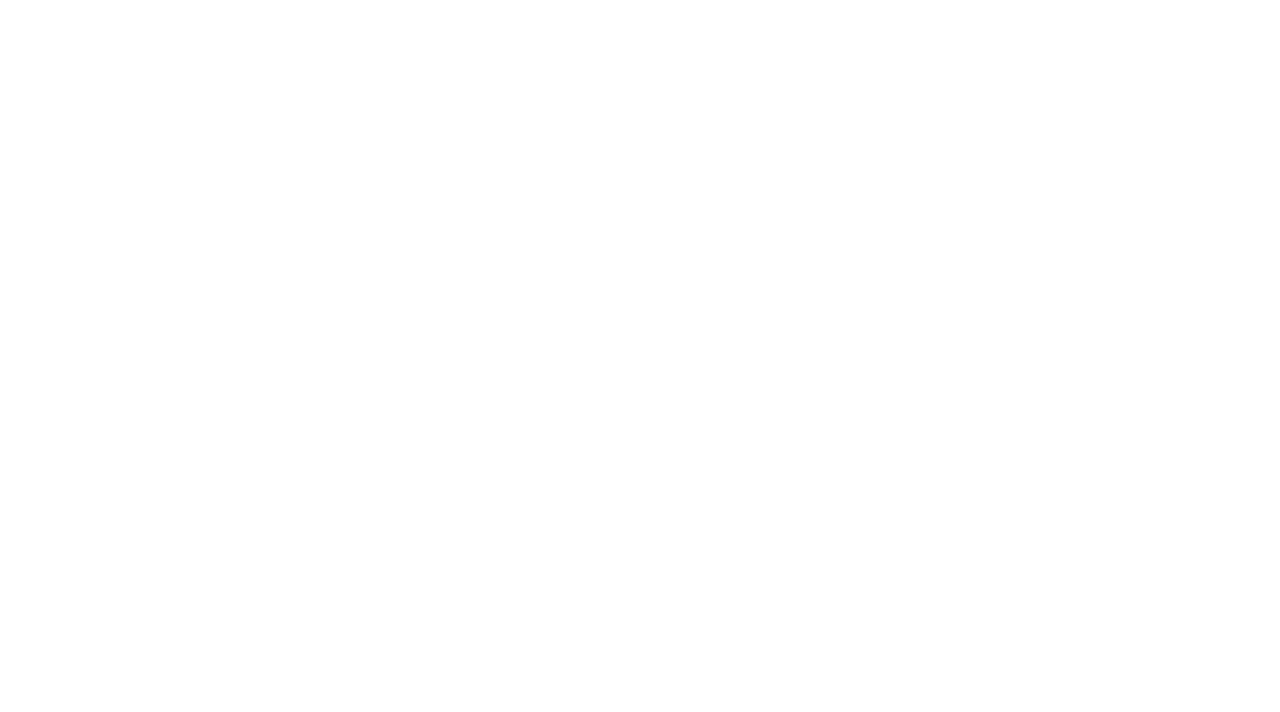
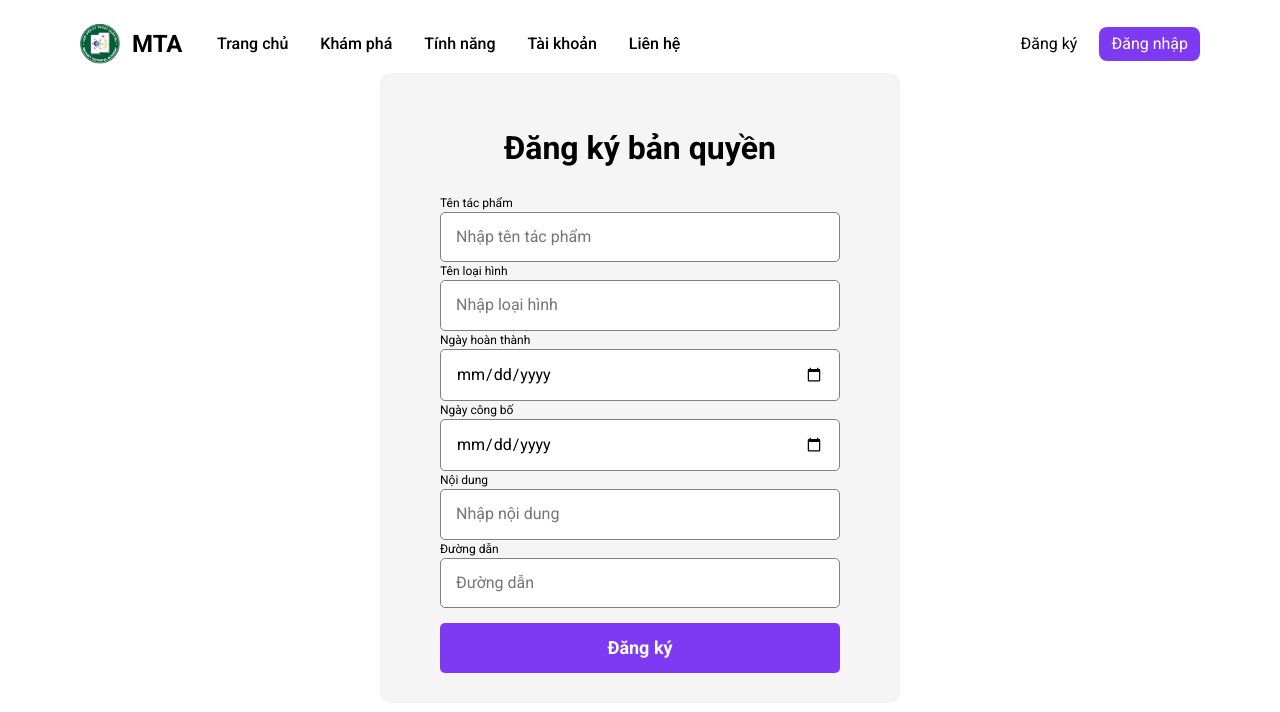
Before and after one commit to JackG55/MTAIP, a React (Create React App) app: page /signup in a window 1280 px wide. Before the commit this address had no page. Shown: the top 712 px of the page. Built offline with nearby package versions, Linux system fonts and the light colour scheme.

Commit message:
tạo form đăng ký

```diff
--- /dev/null
+++ b/src/components/pages/Sign/FormInput.css
@@ -0,0 +1,16 @@
+input {
+    padding: 15px;
+    margin: 5px 5px;
+    border-radius: 5px;
+    border: 1px solid gray;
+}
+
+.formInput {
+    display: flex;
+    flex-direction: column;
+    width: 400px;
+}
+
+label {
+    font-size: 12px;
+}
--- /dev/null
+++ b/src/components/pages/Sign/FormInput.js
@@ -0,0 +1,14 @@
+import './FormInput.css';
+
+function FormInput(props) {
+    const { label, onChange, id, ...inputProps } = props;
+
+    return (
+        <div className="formInput">
+            <label>{label}</label>
+            <input {...inputProps} onChange={onChange} />
+        </div>
+    );
+}
+
+export default FormInput;
--- /dev/null
+++ b/src/components/pages/Sign/SignUp.css
@@ -0,0 +1,30 @@
+.sign-app {
+    display: flex;
+    align-items: center;
+    justify-content: center;
+    height: 600px;
+}
+
+form {
+    background-color: whitesmoke;
+    padding: 30px 60px;
+    border-radius: 10px;
+}
+
+.sign-app h1 {
+    text-align: center;
+}
+
+.sign-app button {
+    width: 100%;
+    height: 50px;
+    padding: 10px;
+    border: none;
+    background-color: rgba(126, 58, 242, 1);
+    color: white;
+    cursor: pointer;
+    border-radius: 5px;
+    font-weight: bold;
+    font-size: 18px;
+    margin-top: 15px;
+}
--- /dev/null
+++ b/src/components/pages/Sign/SignUp.js
@@ -0,0 +1,81 @@
+import './SignUp.css';
+import FormInput from './FormInput';
+import { useState } from 'react';
+
+function SignUp() {
+    const [values, setValues] = useState({
+        tentacpham: '',
+        loaihinh: '',
+        dateHT: '',
+        dateCB: '',
+        noidung: '',
+        link: '',
+    });
+
+    const inputs = [
+        {
+            id: 1,
+            name: 'tentacpham',
+            type: 'text',
+            placeholder: 'Nhập tên tác phẩm',
+            label: 'Tên tác phẩm',
+        },
+        {
+            id: 2,
+            name: 'loaihinh',
+            type: 'text',
+            placeholder: 'Nhập loại hình',
+            label: 'Tên loại hình',
+        },
+        {
+            id: 3,
+            name: 'dateHT',
+            type: 'date',
+            placeholder: 'Ngày hoàn thành',
+            label: 'Ngày hoàn thành',
+        },
+        {
+            id: 4,
+            name: 'dateCB',
+            type: 'date',
+            placeholder: 'Ngày công bố',
+            label: 'Ngày công bố',
+        },
+        {
+            id: 5,
+            name: 'noidung',
+            type: 'text',
+            placeholder: 'Nhập nội dung',
+            label: 'Nội dung',
+        },
+        {
+            id: 6,
+            name: 'link',
+            type: 'text',
+            placeholder: 'Đường dẫn',
+            label: 'Đường dẫn',
+        },
+    ];
+
+    const handleSubmit = (e) => {
+        e.prevenDefault();
+    };
+
+    const onChange = (e) => {
+        setValues({ ...values, [e.target.name]: e.target.value });
+    };
+
+    return (
+        <div className="sign-app">
+            <form onSubmit={handleSubmit}>
+                <h1>Đăng ký bản quyền</h1>
+                {inputs.map((input) => (
+                    <FormInput key={input.id} {...input} value={values[input.name]} onChange={onChange} />
+                ))}
+                <button>Đăng ký</button>
+            </form>
+        </div>
+    );
+}
+
+export default SignUp;
--- /dev/null
+++ b/src/components/pages/Sign/index.js
@@ -0,0 +1,12 @@
+import SignUp from './SignUp';
+import './SignUp.css';
+
+function Sign() {
+    return (
+        <div>
+            <SignUp />
+        </div>
+    );
+}
+
+export default Sign;
```
Also changed, not shown: src/routes/index.js (+5 -3 lines).
